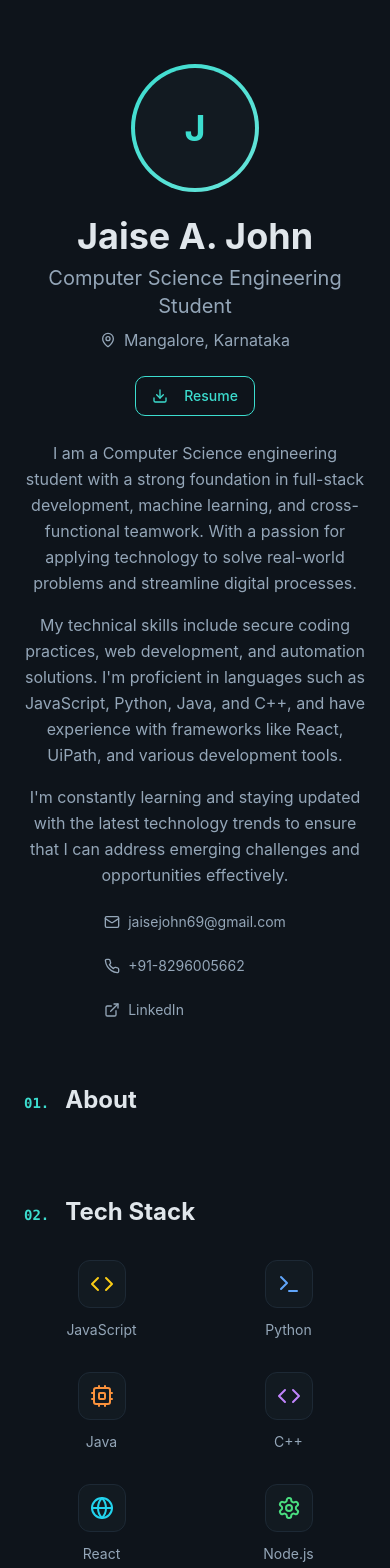
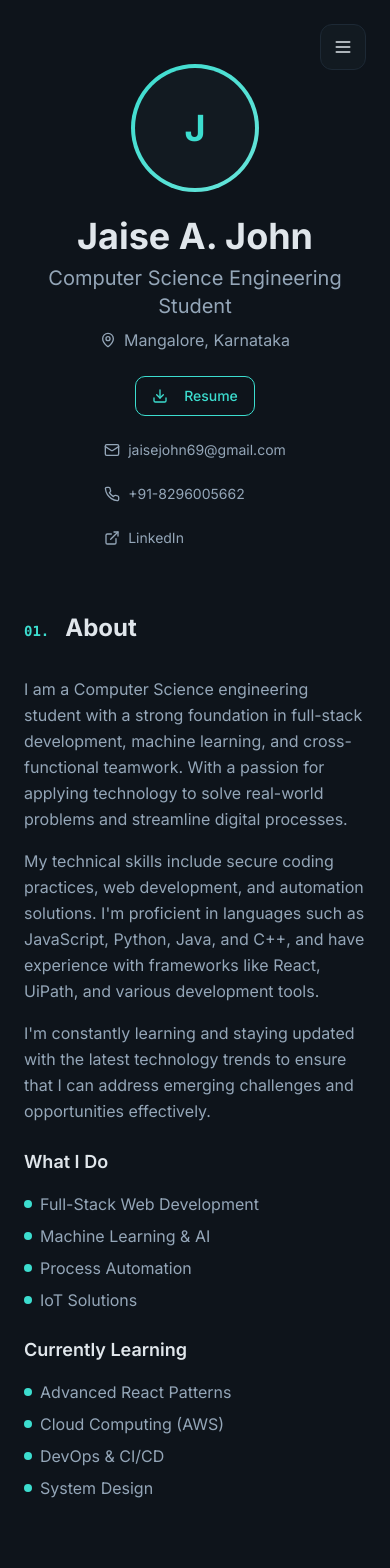
Before and after one commit to JAISE69/jaise-tech-sphere, a React (Vite) app: page / in a window 390 px wide. Shown: the top 1568 px of the page. Built offline with nearby package versions, Linux system fonts and the light colour scheme.

Commit message:
Fix UI bugs: Add About section content, mobile navigation, functional links, and scroll tracking
Co-authored-by: JAISE69 <122680918+JAISE69@users.noreply.github.com>

```diff
--- a/src/components/ContactSection.tsx
+++ b/src/components/ContactSection.tsx
@@ -9,12 +9,12 @@ export function ContactSection() {
     },
     {
       icon: Github,
-      href: "#",
+      href: "https://github.com/JAISE69",
       label: "GitHub"
     },
     {
       icon: FileText,
-      href: "#",
+      href: "/resume.pdf",
       label: "Resume"
     }
   ];
--- a/src/components/PortfolioNew.tsx
+++ b/src/components/PortfolioNew.tsx
@@ -10,7 +10,7 @@ export function Portfolio() {
     <div className="min-h-screen bg-background text-foreground">
       <SideNavigation />
 
-      <div className="max-w-3xl mx-auto px-6 py-16">
+      <div className="max-w-3xl mx-auto px-6 py-16 lg:px-6">
         {/* Profile Header */}
         <ProfileHeader />
 
@@ -21,6 +21,70 @@ export function Portfolio() {
               <span className="text-primary font-mono text-sm mr-4">01.</span>
               About
             </h2>
+          </div>
+          <div className="space-y-6">
+            <div className="text-muted-foreground leading-relaxed space-y-4">
+              <p>
+                I am a Computer Science engineering student with a strong foundation in full-stack development,
+                machine learning, and cross-functional teamwork. With a passion for applying technology to solve
+                real-world problems and streamline digital processes.
+              </p>
+              <p>
+                My technical skills include secure coding practices, web development, and automation solutions.
+                I'm proficient in languages such as JavaScript, Python, Java, and C++, and have experience with
+                frameworks like React, UiPath, and various development tools.
+              </p>
+              <p>
+                I'm constantly learning and staying updated with the latest technology trends to ensure that
+                I can address emerging challenges and opportunities effectively.
+              </p>
+            </div>
+
+            <div className="grid grid-cols-1 md:grid-cols-2 gap-6 mt-8">
+              <div className="space-y-4">
+                <h3 className="text-lg font-semibold text-foreground">What I Do</h3>
+                <ul className="space-y-2 text-muted-foreground">
+                  <li className="flex items-center space-x-2">
+                    <span className="w-2 h-2 bg-primary rounded-full"></span>
+                    <span>Full-Stack Web Development</span>
+                  </li>
+                  <li className="flex items-center space-x-2">
+                    <span className="w-2 h-2 bg-primary rounded-full"></span>
+                    <span>Machine Learning & AI</span>
+                  </li>
+                  <li className="flex items-center space-x-2">
+                    <span className="w-2 h-2 bg-primary rounded-full"></span>
+                    <span>Process Automation</span>
+                  </li>
+                  <li className="flex items-center space-x-2">
+                    <span className="w-2 h-2 bg-primary rounded-full"></span>
+                    <span>IoT Solutions</span>
+                  </li>
+                </ul>
+              </div>
+
+              <div className="space-y-4">
+                <h3 className="text-lg font-semibold text-foreground">Currently Learning</h3>
+                <ul className="space-y-2 text-muted-foreground">
+                  <li className="flex items-center space-x-2">
+                    <span className="w-2 h-2 bg-primary rounded-full"></span>
+                    <span>Advanced React Patterns</span>
+                  </li>
+                  <li className="flex items-center space-x-2">
+                    <span className="w-2 h-2 bg-primary rounded-full"></span>
+                    <span>Cloud Computing (AWS)</span>
+                  </li>
+                  <li className="flex items-center space-x-2">
+                    <span className="w-2 h-2 bg-primary rounded-full"></span>
+                    <span>DevOps & CI/CD</span>
+                  </li>
+                  <li className="flex items-center space-x-2">
+                    <span className="w-2 h-2 bg-primary rounded-full"></span>
+                    <span>System Design</span>
+                  </li>
+                </ul>
+              </div>
+            </div>
           </div>
         </section>
 
--- a/src/components/ProfileHeader.tsx
+++ b/src/components/ProfileHeader.tsx
@@ -22,6 +22,12 @@ export function ProfileHeader() {
       </div>
 
       {/* Resume Button */}
+      <a
+        href="/resume.pdf"
+        target="_blank"
+        rel="noopener noreferrer"
+        className="inline-flex"
+      >
         <Button
           variant="outline"
           className="border-primary text-primary hover:bg-primary hover:text-primary-foreground transition-smooth"
@@ -29,24 +35,7 @@ export function ProfileHeader() {
           <Download className="mr-2 h-4 w-4" />
           Resume
         </Button>
-
-      {/* About Text */}
-      <div className="max-w-2xl text-muted-foreground leading-relaxed">
-        <p className="mb-4">
-          I am a Computer Science engineering student with a strong foundation in full-stack development,
-          machine learning, and cross-functional teamwork. With a passion for applying technology to solve
-          real-world problems and streamline digital processes.
-        </p>
-        <p className="mb-4">
-          My technical skills include secure coding practices, web development, and automation solutions.
-          I'm proficient in languages such as JavaScript, Python, Java, and C++, and have experience with
-          frameworks like React, UiPath, and various development tools.
-        </p>
-        <p>
-          I'm constantly learning and staying updated with the latest technology trends to ensure that
-          I can address emerging challenges and opportunities effectively.
-        </p>
-      </div>
+      </a>
 
       {/* Contact Info */}
       <div className="flex flex-col sm:flex-row gap-6 text-sm text-muted-foreground">
--- a/src/components/SideNavigation.tsx
+++ b/src/components/SideNavigation.tsx
@@ -1,7 +1,9 @@
-import { useState } from 'react';
+import { useState, useEffect } from 'react';
+import { Menu, X } from 'lucide-react';
 
 export function SideNavigation() {
   const [activeSection, setActiveSection] = useState('about');
+  const [isMobileMenuOpen, setIsMobileMenuOpen] = useState(false);
 
   const sections = [
     { id: 'about', label: 'About', number: '01' },
@@ -11,15 +13,43 @@ export function SideNavigation() {
     { id: 'contact', label: 'Contact', number: '05' },
   ];
 
+  useEffect(() => {
+    const handleScroll = () => {
+      const sections = ['about', 'tech-stack', 'achievements', 'education', 'contact'];
+      const scrollPosition = window.scrollY + 100;
+
+      for (const sectionId of sections) {
+        const element = document.getElementById(sectionId);
+        if (element) {
+          const { offsetTop, offsetHeight } = element;
+          if (scrollPosition >= offsetTop && scrollPosition < offsetTop + offsetHeight) {
+            setActiveSection(sectionId);
+            break;
+          }
+        }
+      }
+    };
+
+    window.addEventListener('scroll', handleScroll);
+    handleScroll(); // Call once to set initial active section
+
+    return () => {
+      window.removeEventListener('scroll', handleScroll);
+    };
+  }, []);
+
   const scrollToSection = (sectionId: string) => {
     const element = document.getElementById(sectionId);
     if (element) {
-      element.scrollIntoView({ behavior: 'smooth' });
+      element.scrollIntoView({ behavior: 'smooth', block: 'start' });
       setActiveSection(sectionId);
+      setIsMobileMenuOpen(false); // Close mobile menu after navigation
     }
   };
 
   return (
+    <>
+      {/* Desktop Side Navigation */}
       <div className="fixed left-8 top-1/2 transform -translate-y-1/2 z-40 hidden lg:block">
         <nav className="space-y-6">
           {sections.map((section) => (
@@ -38,5 +68,47 @@ export function SideNavigation() {
           ))}
         </nav>
       </div>
+
+      {/* Mobile Navigation Button */}
+      <button
+        onClick={() => setIsMobileMenuOpen(!isMobileMenuOpen)}
+        className="fixed top-6 right-6 z-50 lg:hidden p-3 rounded-lg bg-card border border-border hover:bg-accent transition-colors"
+        aria-label="Toggle mobile menu"
+      >
+        {isMobileMenuOpen ? (
+          <X className="h-5 w-5 text-foreground" />
+        ) : (
+          <Menu className="h-5 w-5 text-foreground" />
+        )}
+      </button>
+
+      {/* Mobile Navigation Menu */}
+      {isMobileMenuOpen && (
+        <div className="fixed inset-0 z-40 lg:hidden">
+          <div
+            className="fixed inset-0 bg-background/80 backdrop-blur-sm"
+            onClick={() => setIsMobileMenuOpen(false)}
+          />
+          <div className="fixed top-0 right-0 h-full w-64 bg-card border-l border-border p-6">
+            <div className="mt-16 space-y-6">
+              {sections.map((section) => (
+                <button
+                  key={section.id}
+                  onClick={() => scrollToSection(section.id)}
+                  className={`flex items-center space-x-3 text-sm transition-colors w-full text-left ${
+                    activeSection === section.id
+                      ? 'text-primary'
+                      : 'text-muted-foreground hover:text-foreground'
+                  }`}
+                >
+                  <span className="text-xs font-mono">{section.number}.</span>
+                  <span className="font-medium">{section.label}</span>
+                </button>
+              ))}
+            </div>
+          </div>
+        </div>
+      )}
+    </>
   );
 }
--- a/src/index.css
+++ b/src/index.css
@@ -1,9 +1,9 @@
+/* Professional Portfolio Design System */
+@import url('https://fonts.googleapis.com/css2?family=Inter:wght@300;400;500;600;700&display=swap');
+
 @tailwind base;
 @tailwind components;
 @tailwind utilities;
-
-/* Professional Portfolio Design System */
-@import url('https://fonts.googleapis.com/css2?family=Inter:wght@300;400;500;600;700&display=swap');
 
 @layer base {
   :root {
```
Lines whose indentation alone changed are shown as unchanged.
